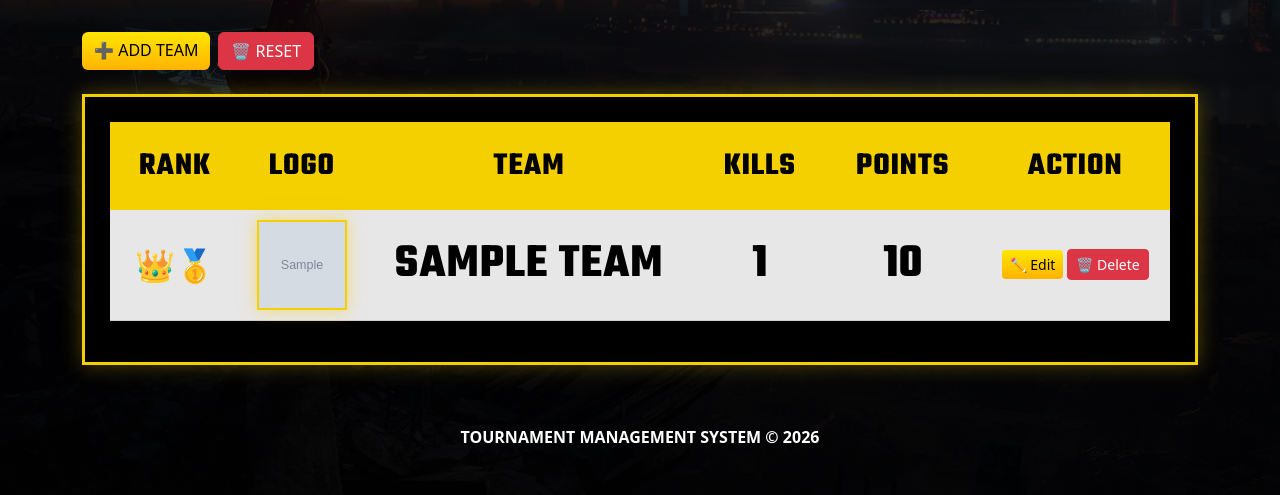
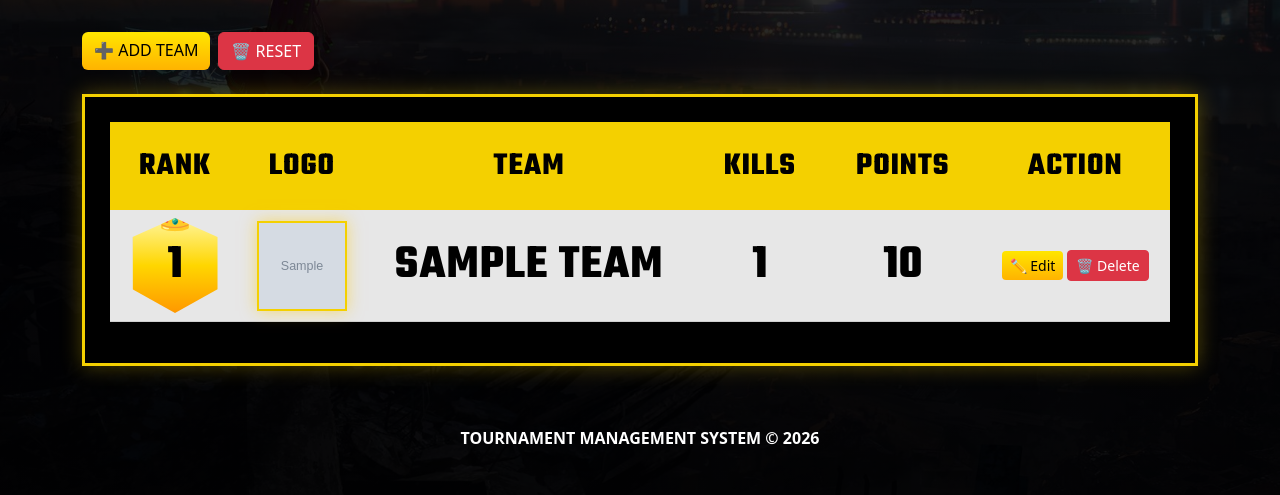
Before and after one commit to nantipat2548/ff-tournament, a Flask app: page / in a window 1280 px wide. Shown: the part 231-726 px from the top of the page. Run offline with Flask 3, Linux system fonts and the light colour scheme; tables that the repository leaves empty hold one stand-in row (values such as "Sample post"); grey boxes marked "Sample" are stand-in pictures.

Commit message:
final esports theme

```diff
--- a/static/css/style.css
+++ b/static/css/style.css
@@ -54,10 +54,6 @@ body{
     letter-spacing:2px;
 }
 
-    text-shadow:
-    0 0 10px #ffcc00,
-    0 0 20px #ffcc00,
-    0 0 40px rgba(255,204,0,.5);
 
 
 .hero p{
@@ -443,3 +439,106 @@ body{
 
     padding:25px;
 }
+
+/* ================= RANK SHIELD ================= */
+
+.rank-shield{
+
+    width:85px;
+    height:95px;
+
+    margin:auto;
+
+    display:flex;
+    align-items:center;
+    justify-content:center;
+
+    position:relative;
+
+    font-family:'Teko',sans-serif;
+    font-size:3rem;
+    font-weight:700;
+
+    color:white;
+
+    clip-path:polygon(
+        50% 0%,
+        100% 20%,
+        100% 75%,
+        50% 100%,
+        0% 75%,
+        0% 20%
+    );
+}
+
+/* GOLD */
+
+.gold{
+
+    background:
+    linear-gradient(
+        180deg,
+        #fff59d,
+        #ffd600,
+        #ff9800
+    );
+
+    color:#000;
+
+    box-shadow:
+    0 0 30px rgba(255,215,0,.8);
+}
+
+.gold::before{
+
+    content:"👑";
+
+    position:absolute;
+
+    top:-25px;
+
+    font-size:2rem;
+}
+
+/* SILVER */
+
+.silver{
+
+    background:
+    linear-gradient(
+        180deg,
+        #ffffff,
+        #d6d6d6,
+        #7f8c8d
+    );
+
+    color:#000;
+
+    box-shadow:
+    0 0 20px rgba(255,255,255,.5);
+}
+
+/* BRONZE */
+
+.bronze{
+
+    background:
+    linear-gradient(
+        180deg,
+        #ffcc80,
+        #cd7f32,
+        #8d5524
+    );
+
+    box-shadow:
+    0 0 20px rgba(205,127,50,.5);
+}
+
+/* OTHER */
+
+.normal{
+
+    background:#222;
+
+    border:2px solid #555;
+}
--- a/templates/leaderboard.html
+++ b/templates/leaderboard.html
@@ -95,19 +95,21 @@ href="{{ url_for('static', filename='css/style.css') }}">
                 {% for team in teams %}
 
                 <tr>
+<td>
+{% if loop.index == 1 %}
+<div class="rank-shield gold">1</div>
 
-                    <td>
-    {% if loop.index == 1 %}
-        <div class="champion-rank">
-            👑🥇
-        </div>
-    {% elif loop.index == 2 %}
-        🥈
-    {% elif loop.index == 3 %}
-        🥉
-    {% else %}
-        #{{ loop.index }}
-    {% endif %}
+{% elif loop.index == 2 %}
+<div class="rank-shield silver">2</div>
+
+{% elif loop.index == 3 %}
+<div class="rank-shield bronze">3</div>
+
+{% else %}
+<div class="rank-shield normal">
+    {{ loop.index }}
+</div>
+{% endif %}
 </td>
 
                     <td>
```
